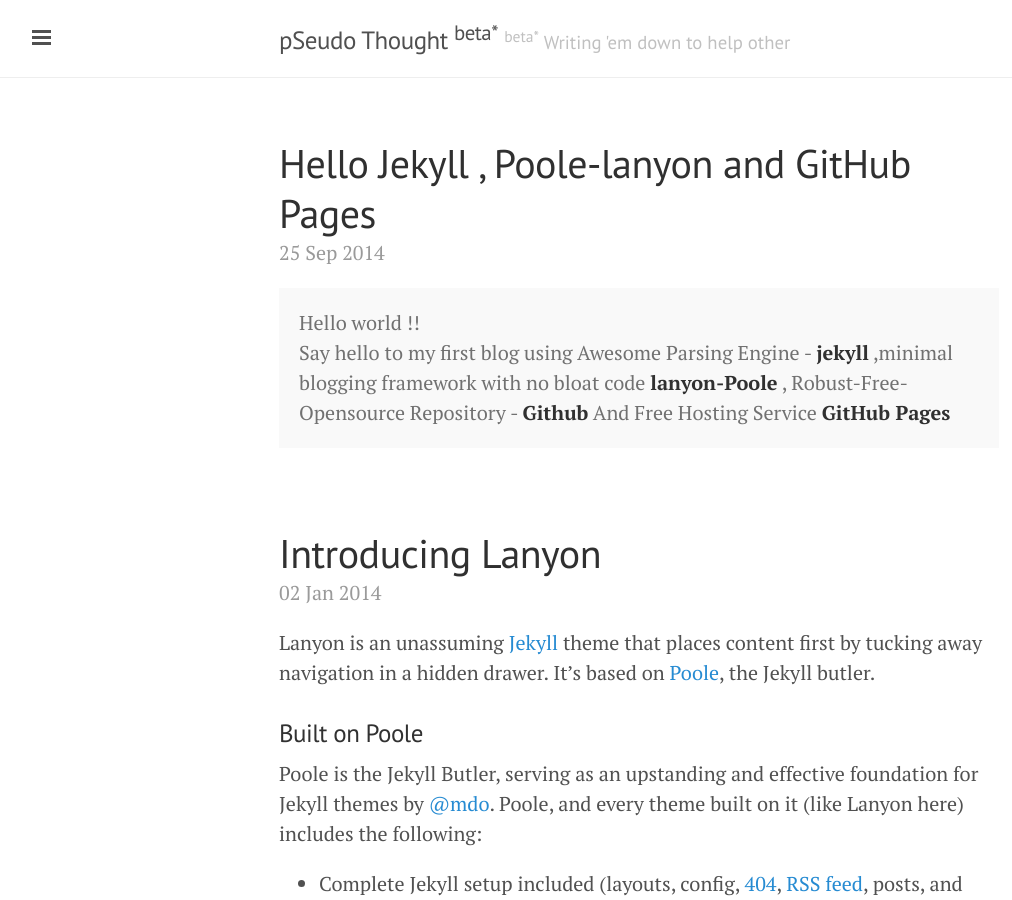
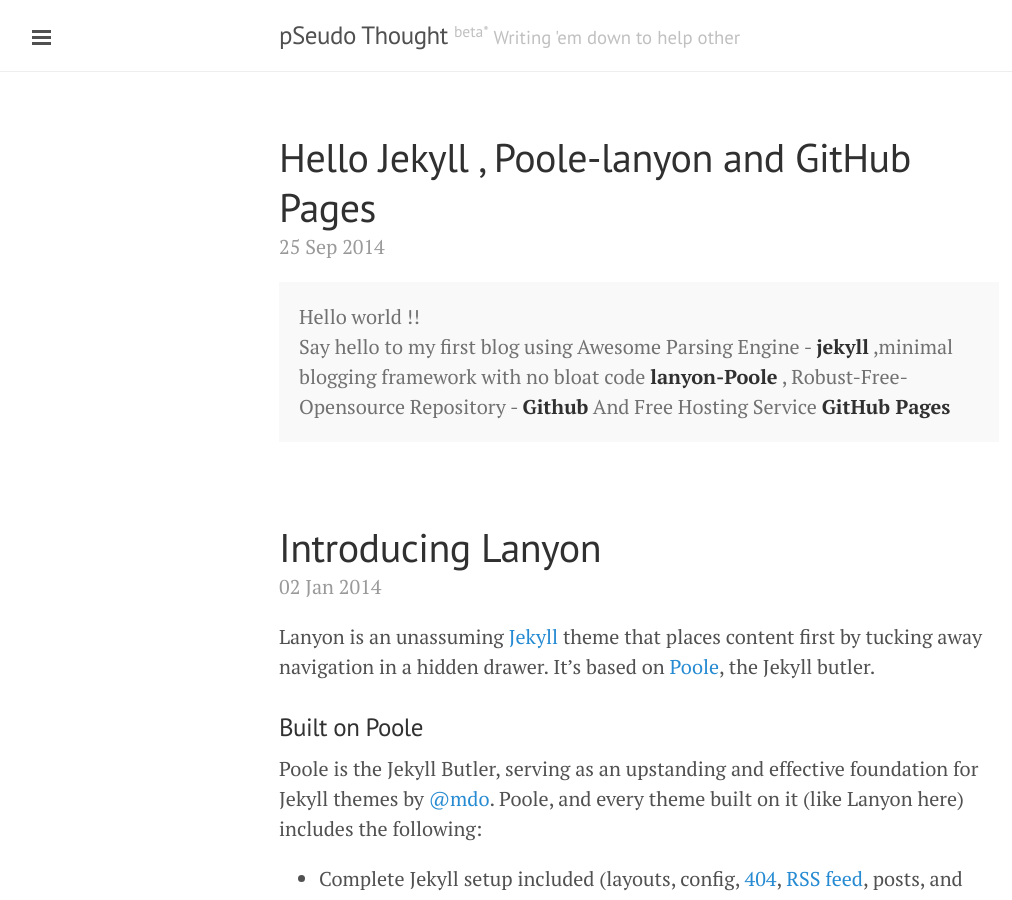
Before and after one commit to DharmeshPandav/dharmeshpandav.github.io, a Jekyll site: the page built from index.html, in a window 1280 px wide and 900 px high. Shown: the whole window, without its empty margins (1-1013 px from the left). Built offline with Jekyll 4.4.1, drawn with Linux system fonts in a browser that asks for light colours; Markdown is read by kramdown in place of the engine named in the settings; the list of posts is cut into pages by our own code.

Commit message:
changed config

```diff
--- a/_config.yml
+++ b/_config.yml
@@ -6,7 +6,7 @@ pygments:         true
 permalink:        pretty
 
 # Setup
-title:            pSeudo Thought <sup>beta*</sup>
+title:            pSeudo Thought
 tagline:          "<sup>beta*</sup> Writing 'em down to help other"
 description:      'A silly attempt to mirror my thought on papper from so called brain'
 url:              http://dharmeshpandav.github.io/
```
